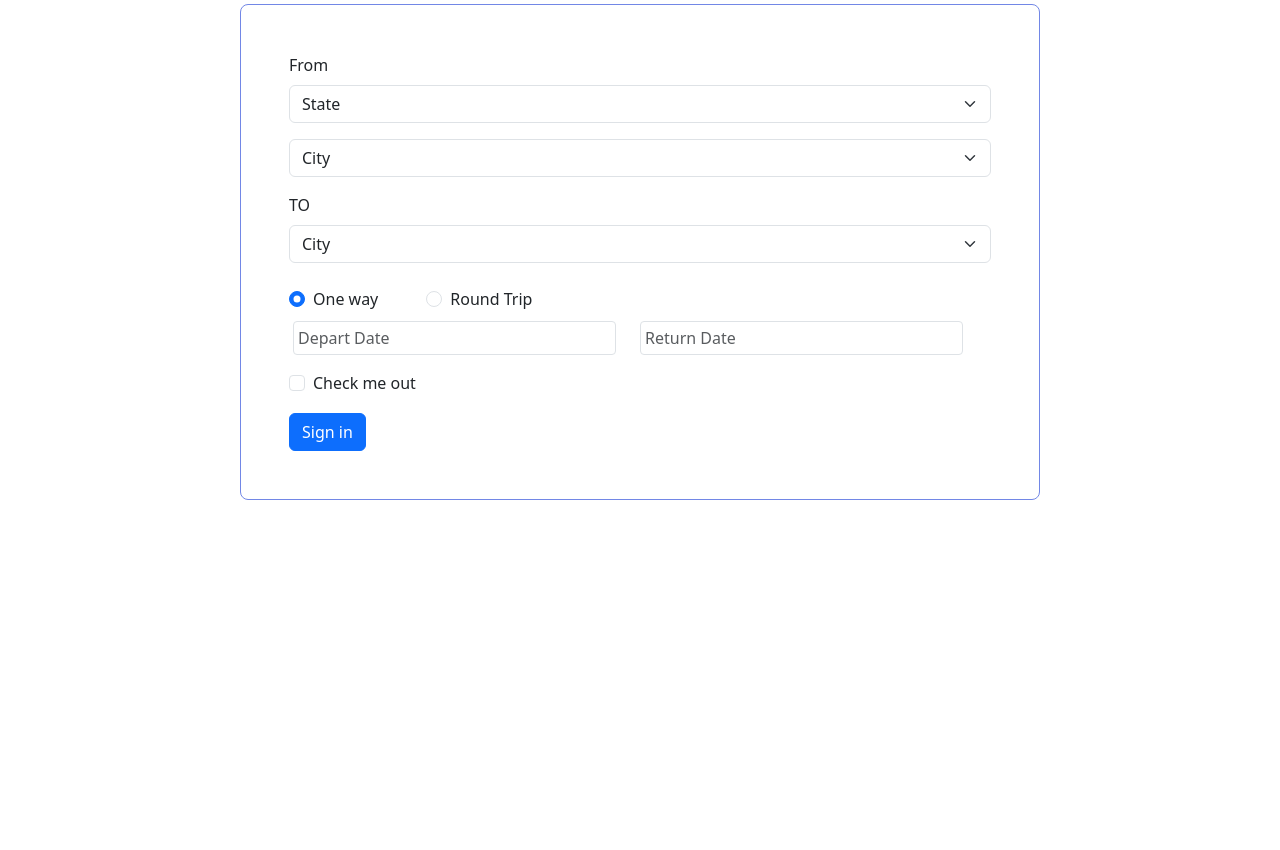
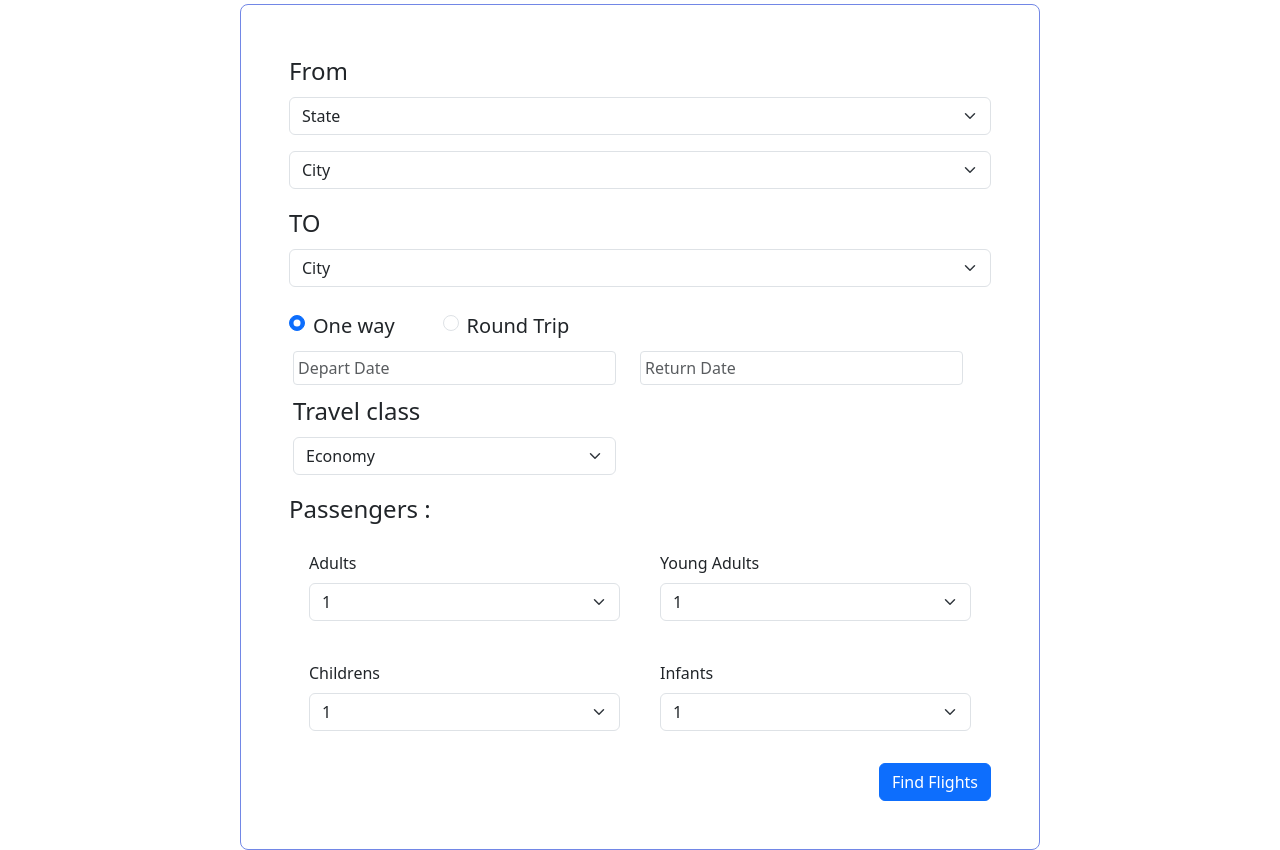
Before and after one commit to AhmadMustafa01/DbmsProject, a plain HTML site: page booking.html in a window 1280 px wide. Shown: the part 106-956 px from the top of the page. Before the commit the page ends 800 px from the top, so only its background shows below. Drawn offline with nearby package versions, Linux system fonts and the light colour scheme.

Commit message:
another commit

```diff
--- a/booking.html
+++ b/booking.html
@@ -65,7 +65,7 @@
     <div class="container customContainer mt-2 p-5">
         <form class="row g-3">
             <div class="col-md-12">
-                <label for="inputState" class="form-label">From</label>
+                <label for="inputState" class="form-label fs-4">From</label>
                 <select id="inputState" class="form-select">
                     <option selected>State</option>
                     <option>...</option>
@@ -79,7 +79,7 @@
             </div>
 
             <div class="col-md-12">
-                <label for="inputState" class="form-label">TO</label>
+                <label for="inputState" class="form-label fs-4">TO</label>
                 <select id="inputState" class="form-select">
                     <option selected>City</option>
                     <option>...</option>
@@ -88,13 +88,13 @@
             <div class="d-flex mt-4">
                 <div class="form-check me-5">
                     <input class="form-check-input" type="radio" name="flexRadioDefault" id="flexRadioDefault1" checked>
-                    <label class="form-check-label" for="flexRadioDefault1">
+                    <label class="form-check-label  fs-5 for="flexRadioDefault1">
                         One way
                     </label>
                 </div>
                 <div class="form-check">
                     <input class="form-check-input" type="radio" name="flexRadioDefault" id="flexRadioDefault2">
-                    <label class="form-check-label" for="flexRadioDefault2">
+                    <label class="form-check-label  fs-5" for="flexRadioDefault2">
                         Round Trip
                     </label>
                 </div>
@@ -108,19 +108,63 @@
                     <input type="text" class="form-control datepicker" id="returnDate" placeholder="Return Date">
                 </div>
             </div>
+            <div class="row mt-2 ">
+                <div class="col-md-6">
 
+                        <label for="inputState" class="form-label fs-4">Travel class</label>
+                        <select id="inputState" class="form-select">
+                            <option selected>Economy</option>
+                            <option>...</option>
+                        </select>
 
-
-            <div class="col-12">
-                <div class="form-check">
-                    <input class="form-check-input" type="checkbox" id="gridCheck">
-                    <label class="form-check-label" for="gridCheck">
-                        Check me out
-                    </label>
                 </div>
             </div>
-            <div class="col-12">
-                <button type="submit" class="btn btn-primary">Sign in</button>
+            <label for="" class="form-label fs-4">
+                Passengers :
+            </label>
+            <div class="container ">
+                <div class="row g-2">
+                  <div class="col-6">
+                    <div class="p-3">
+                        <label for="inputState" class="form-label ">Adults</label>
+                        <select id="inputState" class="form-select">
+                            <option selected>1</option>
+                            <option>...</option>
+                        </select>
+                    </div>
+                  </div>
+                  <div class="col-6">
+                    <div class="p-3">
+                        <label for="inputState" class="form-label ">Young Adults</label>
+                        <select id="inputState" class="form-select">
+                            <option selected>1</option>
+                            <option>...</option>
+                        </select>
+                    </div>
+                  </div>
+                  <div class="col-6">
+                    <div class="p-3">
+                        <label for="inputState" class="form-label ">Childrens</label>
+                        <select id="inputState" class="form-select">
+                            <option selected>1</option>
+                            <option>...</option>
+                        </select>
+                    </div>
+                  </div>
+                  <div class="col-6">
+                    <div class="p-3">
+                        <label for="inputState" class="form-label ">Infants</label>
+
+                        <select id="inputState" class="form-select">
+                            <option selected>1</option>
+                            <option>...</option>
+                        </select>
+                    </div>
+                  </div>
+                </div>
+              </div>
+            <div class="col-12 text-end" >
+                <button type="submit" class="btn btn-primary">Find Flights</button>
             </div>
         </form>
     </div>
@@ -129,10 +173,12 @@
 
     <!-- Then include Bootstrap JavaScript -->
     <script src="https://cdn.jsdelivr.net/npm/bootstrap@5.3.2/dist/js/bootstrap.bundle.min.js"
-    integrity="sha384-C6RzsynM9kWDrMNeT87bh95OGNyZPhcTNXj1NW7RuBCsyN/o0jlpcV8Qyq46cDfL" crossorigin="anonymous"></script>
+        integrity="sha384-C6RzsynM9kWDrMNeT87bh95OGNyZPhcTNXj1NW7RuBCsyN/o0jlpcV8Qyq46cDfL"
+        crossorigin="anonymous"></script>
 
     <!-- Include Bootstrap datepicker JavaScript -->
-<script src="https://cdnjs.cloudflare.com/ajax/libs/bootstrap-datepicker/1.9.0/js/bootstrap-datepicker.min.js"></script>
+    <script
+        src="https://cdnjs.cloudflare.com/ajax/libs/bootstrap-datepicker/1.9.0/js/bootstrap-datepicker.min.js"></script>
 
     <!-- Include your custom JavaScript file -->
     <script src="myscript.js"></script>
```
Lines whose indentation alone changed are shown as unchanged.
